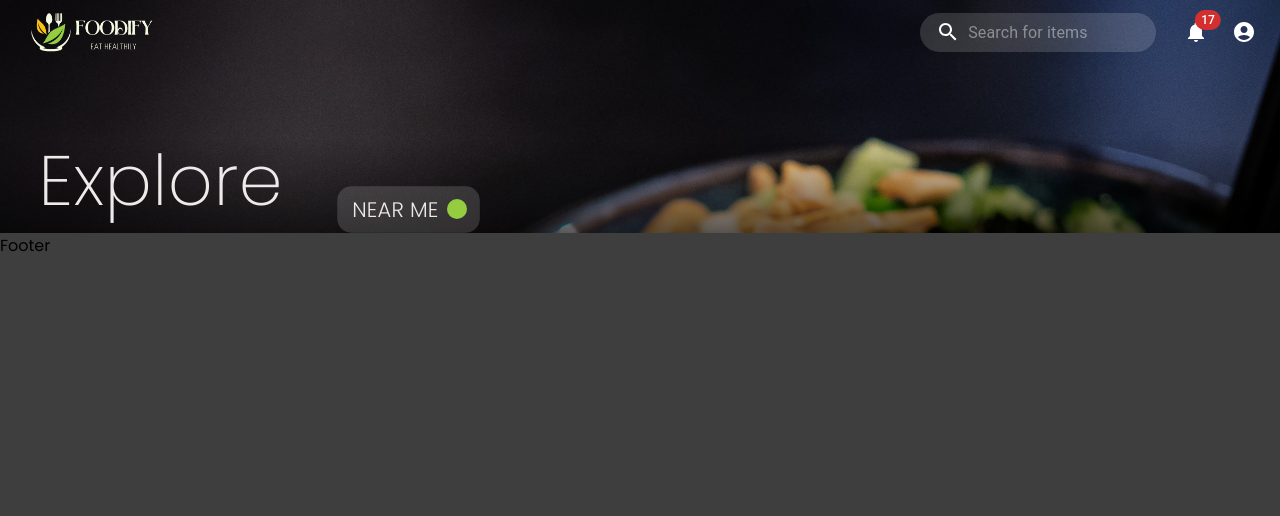
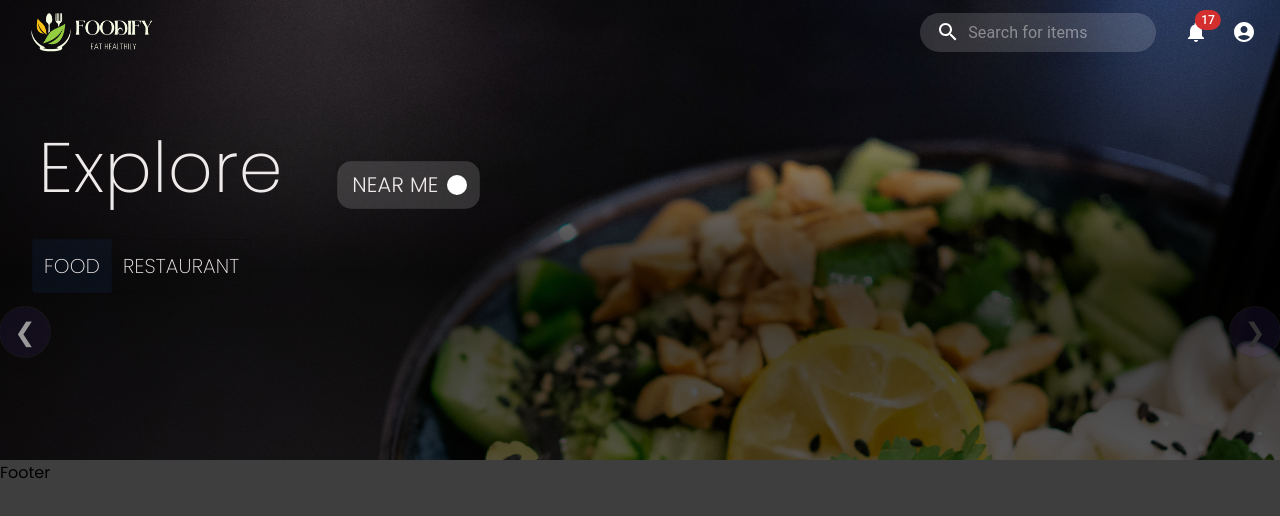
Before and after one commit to NIPUNMADHUSANKA/Foodify, a React (Create React App) app in the folder client/: page /Explore in a window 1280 px wide. Shown: the top 516 px of the page. Built offline with nearby package versions, Linux system fonts and the light colour scheme.

Commit message:
explore updates

```diff
--- a/client/src/assets/css/Home.css
+++ b/client/src/assets/css/Home.css
@@ -1,7 +1,33 @@
-.body-Style{
-    background-image:linear-gradient(to bottom, rgba(0, 0, 0, 0) 0%, rgba(0, 0, 0, 0) 59%, rgba(0, 0, 0, 0.65) 100%),url('../images/home-background.jpg');
+.bg{
+    background:linear-gradient(to bottom, rgba(0, 0, 0, 0) 0%, rgba(0, 0, 0, 0.76) 59%, rgba(0, 0, 0, 0.65) 100%),url('../images/home-background.jpg') ;
     /* background-image: linear-gradient(to bottom, rgba(245, 246, 252, 0.52), rgba(117, 19, 93, 0.73),url("../images/home-background.jpg")); */
     background-repeat: no-repeat;
-    background-size: 100%;
+    background-size: cover;
     /* margin: 0; */
 }
+
+img.bg {
+
+    min-height: 100%;
+    min-width: 1024px;
+
+
+    width: 100%;
+    height: 100%;
+
+
+    position: fixed;
+    top: 0;
+    left: 0;
+}
+
+@media screen and (max-width: 1024px) {
+    img.bg {
+      left: 50%;
+      margin-left: -512px;
+    }
+}
+
+.foodScroll{
+    padding-bottom: 10% ;
+}
--- a/client/src/assets/theme/theme.js
+++ b/client/src/assets/theme/theme.js
@@ -27,7 +27,9 @@ export const Fonts = {
 
 const theme = createTheme({
     palette: {
-        // put the colors
+        primary:{
+            main:'#95CD41'
+        }
     },
 
     // targeting components
--- a/client/src/components/explore/Explore.js
+++ b/client/src/components/explore/Explore.js
@@ -23,18 +23,27 @@ const ToggleB = styled('div')(({ theme }) => ({
     },
   }));
 
+const Color = "#fff";
+
+function handleLocation(){
+  if (Color == "#fff"){
+    Color='#95CD41'
+  }else{
+    Color='#fff'
+  }
+}
 
 function Explore() {
-    const [selected, setSelected] = React.useState(false);
     return (
       <Box
         sx={{
-            mt:{lg:'5%', xs:'3%'},
+            mt:{lg:'4%', xs:'3%'},
+            mb:{lg:'1.5%', xs:'2%'},
             ml:{sm:'3%'},
             position: 'relative',
             display: 'flex',
             flexDirection: 'row',
-            alignItems: 'flex-end'
+            alignItems: 'baseline'
             }}>
 
         <Typography color="#EFEAEA" fontWeight="200" fontSize="70px" fontFamily='Poppins' paddingRight="30px">
@@ -43,17 +52,18 @@ function Explore() {
 
         <ToggleB>
           <ToggleButton
-            value="check"
-            selected={selected}
+            value="#95CD41"
+            Color={Color}
             onChange={() => {
-                setSelected(!selected);
+                handleLocation()
             }}
             sx={{padding: '7px 10px 7px 14px' }}>
 
             <Typography color="#EFEAEA" fontWeight="300" fontSize="21px" fontFamily='Poppins'>
                 Near Me
             </Typography>
-            <Brightness1Icon style={{ color:'#95CD41', paddingLeft:'6px'}}/>
+
+            <Brightness1Icon style={{ color:Color, paddingLeft:'6px'}}/>
 
           </ToggleButton>
         </ToggleB>
--- a/client/src/components/explore/FoodScroll.js
+++ b/client/src/components/explore/FoodScroll.js
@@ -1,10 +1,17 @@
 import React, { Component } from 'react';
-import Box from '@mui/material/Box';
+import {Box, Typography} from '@mui/material';
 import Carousel from 'react-elastic-carousel';
 
-import Summary_Card from '../User/Summary_Card'
 import theme, { Colours } from '../../assets/theme/theme'; //to use theme provider,need to import this
 import { width } from '@mui/system';
+
+// import FoodCard from '../FoodCard';
+import FoodCard1 from '../FoodCard';
+import FoodCard2 from './FoodCard';
+
+//toggle for food and restaurant
+import ToggleButton from '@mui/material/ToggleButton';
+import ToggleButtonGroup from '@mui/material/ToggleButtonGroup';
 
 const breakpoints = [
   {width:1, itemsToShow: 1},
@@ -16,23 +23,60 @@ const breakpoints = [
 
 function CardBar(details) {
 
+    const X = [1,2,3,4,5];
+    const [view, setView] = React.useState('Food');
+    const [FoodCard, setCard] = React.useState('FoodCard1');
 
-  const X = details.details;
-  console.log(X)
+    const handleCards = (event, value) => {
+        if (value){
+            if (value == 'Food'){
+                setCard(FoodCard1)
+            } else {
+                // console.log(value)
+                setCard(FoodCard2)
+            }
+        }
+        setView(value);
+    };
+
+    // console.log(X)
   return (
+      <Box className='foodScroll'>
+        <ToggleButtonGroup
+            value={view}
+            //colors not working properly
+            // color= {Colours.primary.main}
+            color="primary"
+            exclusive
+            onChange={handleCards}
+            sx={{
+                mb:{lg:'3%', xs:'2%'},
+                ml:{sm:'2.5%'},
+            }}
+        >
+            <ToggleButton value = 'Food' >
+                <Typography color="#EFEAEA" fontWeight="200" fontSize="20px" fontFamily='Poppins' >
+                    Food
+                </Typography>
+            </ToggleButton>
+            <ToggleButton value = 'Restaurant'>
+                <Typography color="#EFEAEA" fontWeight="200" fontSize="20px" fontFamily='Poppins' >
+                    Restaurant
+                </Typography>
+            </ToggleButton>
+        </ToggleButtonGroup>
 
-      <div>
         <Carousel breakPoints={breakpoints} pagination={false} disableArrowsOnEnd={true} >
 
         {Array.isArray(X)
          ?
          X.map(Y=>
-              (<Summary_Card Title={Y[0]} Count={Y[1]} icon={Y[2]}/> ))
+              (<FoodCard/> ))
          : null
         }
 
         </Carousel>
-      </div>
+      </Box>
 
   )
 }
--- a/client/src/pages/Explore.js
+++ b/client/src/pages/Explore.js
@@ -17,10 +17,10 @@ const Explore = () => {
 
     return (
 
-        <Box className='body-Style' sx={{ margin:0}}>
+        <Box className='bg' sx={{ display:"flex", flexDirection:'column', margin:0}}>
             <Menubar/>
             <ExploreF/>
-            {/* <FoodScroll /> */}
+            <FoodScroll />
         </Box>
 
     )
```
